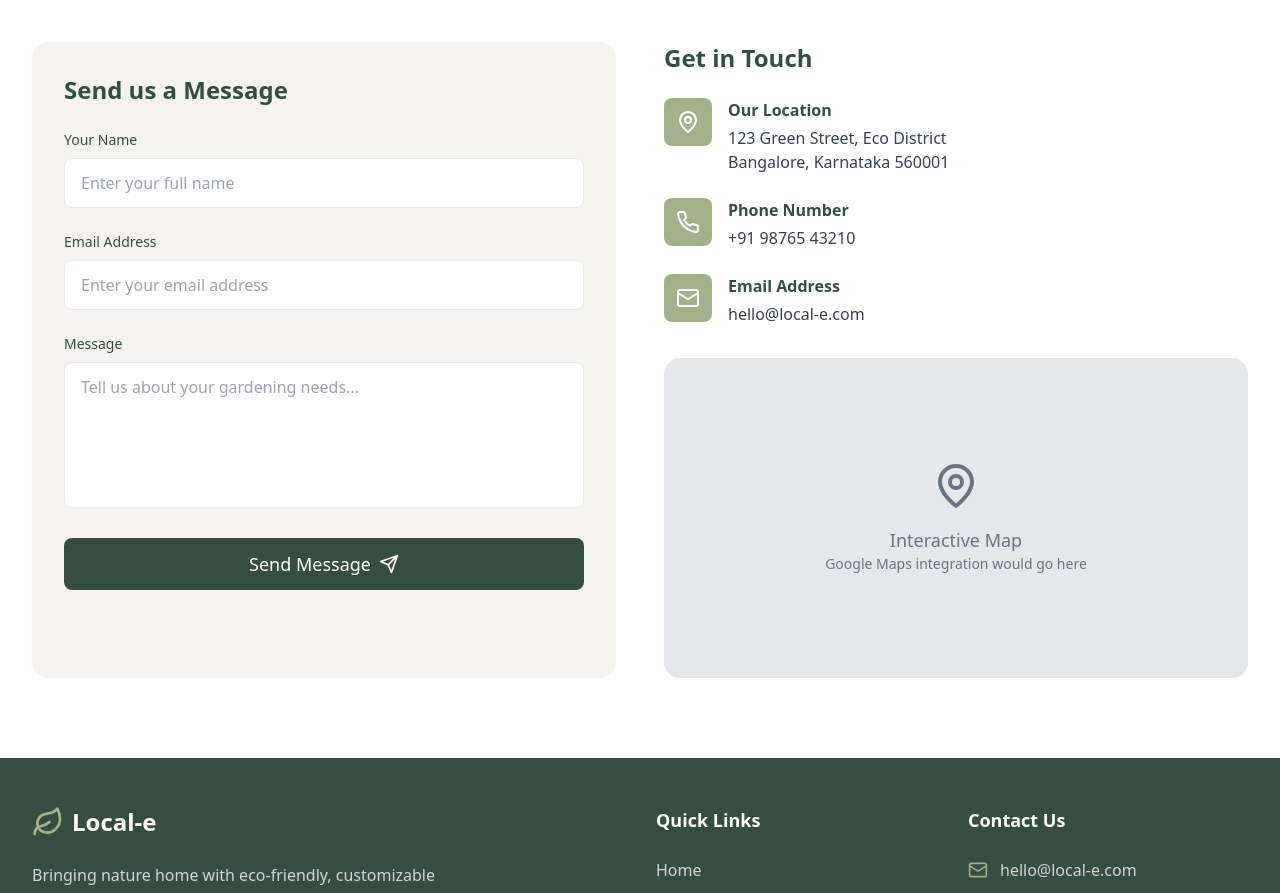
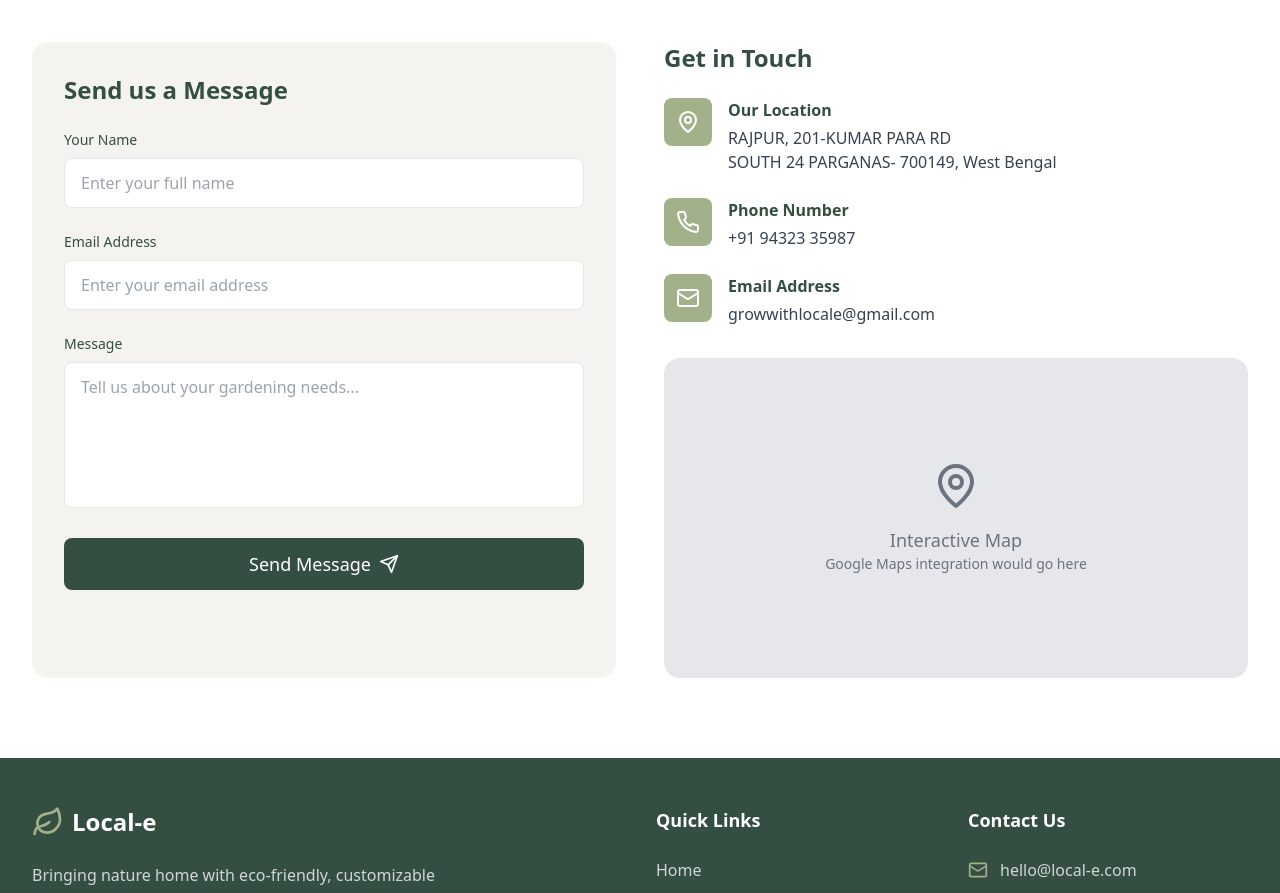
Before and after one commit to growwithlocale-droid/Locale-Gardening-Solution, a React (Vite) app: page / in a window 1280 px wide. Shown: the part 9740-10633 px from the top of the page. Built offline with nearby package versions, Linux system fonts and the light colour scheme.

Commit message:
Update Contact.tsx
Contact Update

```diff
--- a/src/components/Contact.tsx
+++ b/src/components/Contact.tsx
@@ -112,8 +112,8 @@ const Contact = () => {
                     <div>
                       <h4 className="font-semibold text-[#344e41] mb-1">Our Location</h4>
                       <p className="text-gray-700">
-                        123 Green Street, Eco District<br />
-                        Bangalore, Karnataka 560001
+                        RAJPUR, 201-KUMAR PARA RD<br />
+                        SOUTH 24 PARGANAS- 700149, West Bengal
                       </p>
                     </div>
                   </div>
@@ -123,7 +123,7 @@ const Contact = () => {
                     </div>
                     <div>
                       <h4 className="font-semibold text-[#344e41] mb-1">Phone Number</h4>
-                      <p className="text-gray-700">+91 98765 43210</p>
+                      <p className="text-gray-700">+91 94323 35987</p>
                     </div>
                   </div>
                   <div className="flex items-start space-x-4">
@@ -132,7 +132,7 @@ const Contact = () => {
                     </div>
                     <div>
                       <h4 className="font-semibold text-[#344e41] mb-1">Email Address</h4>
-                      <p className="text-gray-700">hello@local-e.com</p>
+                      <p className="text-gray-700">growwithlocale@gmail.com</p>
                     </div>
                   </div>
                 </div>
```
